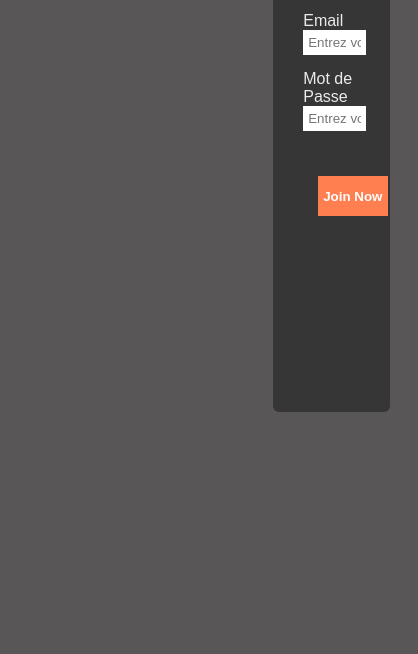
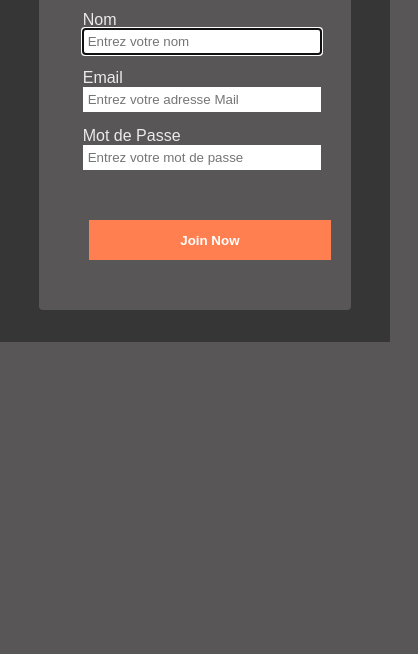
Before and after one commit to youenn-denece/exerciceFront, a plain HTML site: page TP2/index.html in a window 390 px wide. Shown: the part 190-844 px from the top of the page, 418 px wide, since content can reach past the window. Drawn offline with Linux system fonts and the light colour scheme.

Commit message:
add responsive attibuts

```diff
--- a/TP2/style.css
+++ b/TP2/style.css
@@ -73,3 +73,63 @@ body {
 .button:hover {
     background-color: chocolate;
 }
+
+@media (max-width: 800px) {
+
+    * {
+        padding: 0;
+        margin: 0;
+        box-sizing: border-box;
+      }
+
+    .container {
+        flex-direction: column;
+        background-color: rgb(54, 54, 54);
+    }
+
+    .bloc {
+        display: flex;
+        flex-direction: row;
+        background-color: rgb(88, 86, 86);
+        border-radius: 4px;
+        width: 80vw;
+        height: auto;
+        margin-block: 2em;
+    }
+
+    .title {
+        color: coral;
+        margin-left: 30%;
+        margin-top: 17%;
+    }
+
+    .titleBis {
+        color:white;
+        font-size: 1.5em;
+    }
+
+    .form {
+        width: 61vw;
+        margin-bottom: 5px;
+        padding: 5px;
+        border: none;
+        color: white;
+    }
+
+    .input {
+        padding-left: 6%;
+        padding-bottom: 5px;;
+        margin-bottom: 5px;
+        margin-left: 10px;
+    }
+
+    .button {
+        width: 62vw;
+        margin: 35px;
+        background-color: coral;
+        border: none;
+        color: white;
+        font-weight: bold;
+    }
+
+}
```
